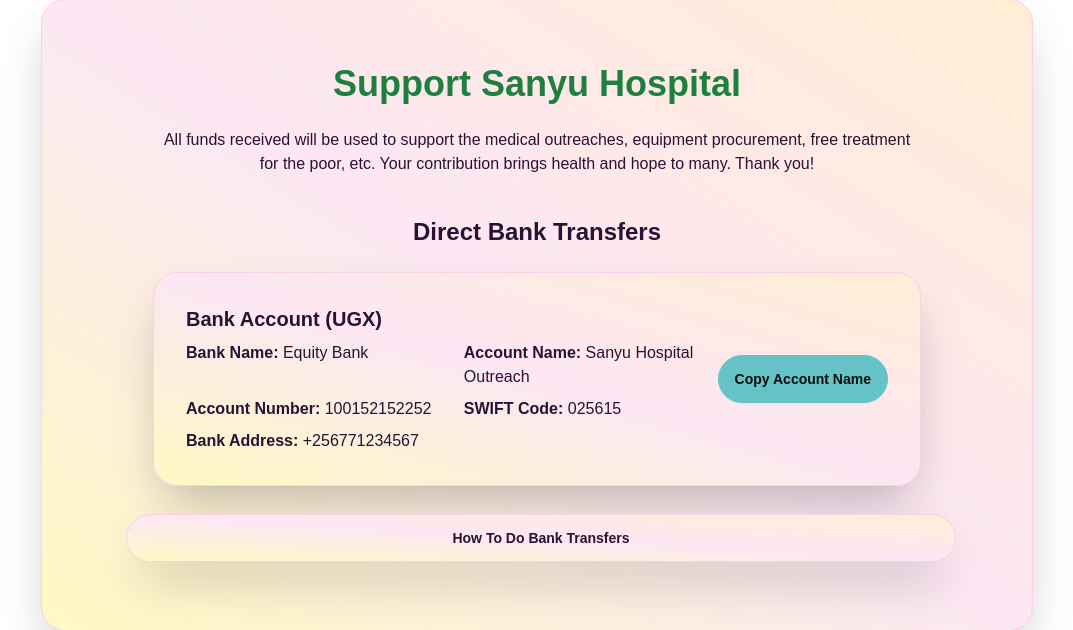
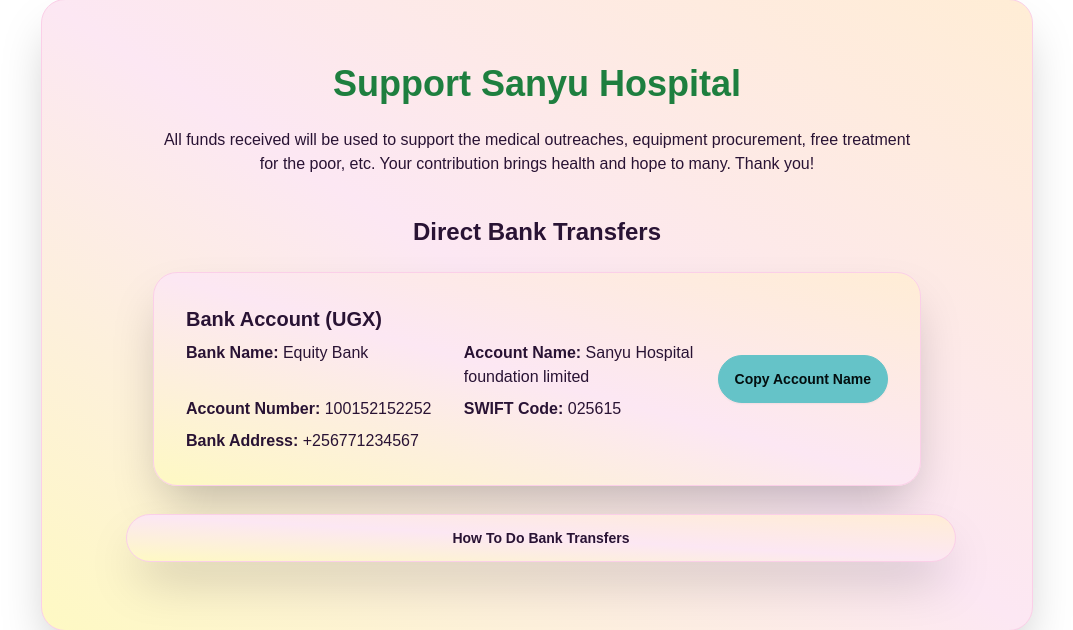
Before and after one commit to LDouglasOT/sanyuv2, a Django app: page /upcomingoutreach/2/ in a window 1280 px wide. Shown: the part 741-1371 px from the top of the page, without its empty margins (103-1176 px from the left). Run offline with Django 5.2, Linux system fonts and the light colour scheme; data comes from the database, SQL or seed files in the repository; parts of the project's set-up code (start-up, migrations or seed data) failed here and were passed over; some libraries are stand-ins or nearby versions; some web fonts are replaced.

Commit message:
gitignore

```diff
--- a/webapp/templates/upcoming_outreach_detail.html
+++ b/webapp/templates/upcoming_outreach_detail.html
@@ -43,7 +43,7 @@
       <h3 class="font-bold text-xl text-base-content mb-2">Bank Account (UGX)</h3>
       <div class="grid grid-cols-1 sm:grid-cols-2 gap-y-2 gap-x-6 text-base">
         <p><strong>Bank Name:</strong> {{banks.name}}</p>
-        <p id="bank-account-name"><strong>Account Name:</strong> Sanyu Hospital Outreach</p>
+        <p id="bank-account-name"><strong>Account Name:</strong> Sanyu Hospital foundation limited</p>
         <p><strong>Account Number:</strong> {{banks.account_number}}</p>
         <p><strong>SWIFT Code:</strong> {{banks.swift_code}}</p>
         <p class="col-span-1 sm:col-span-2"><strong>Bank Address:</strong> {{banks.mtn}}</p>
```
Also changed, not shown: 1 other file.
